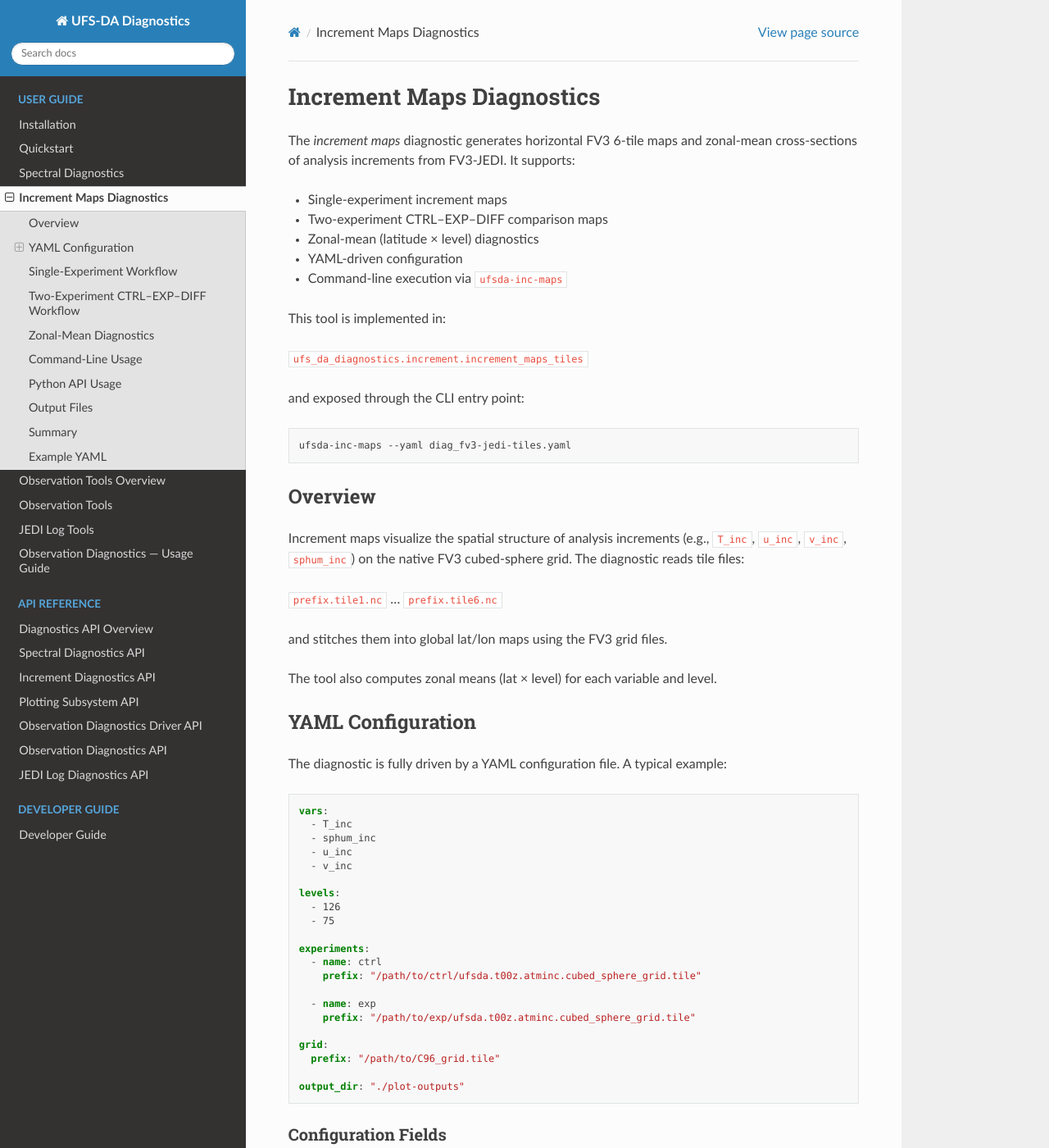
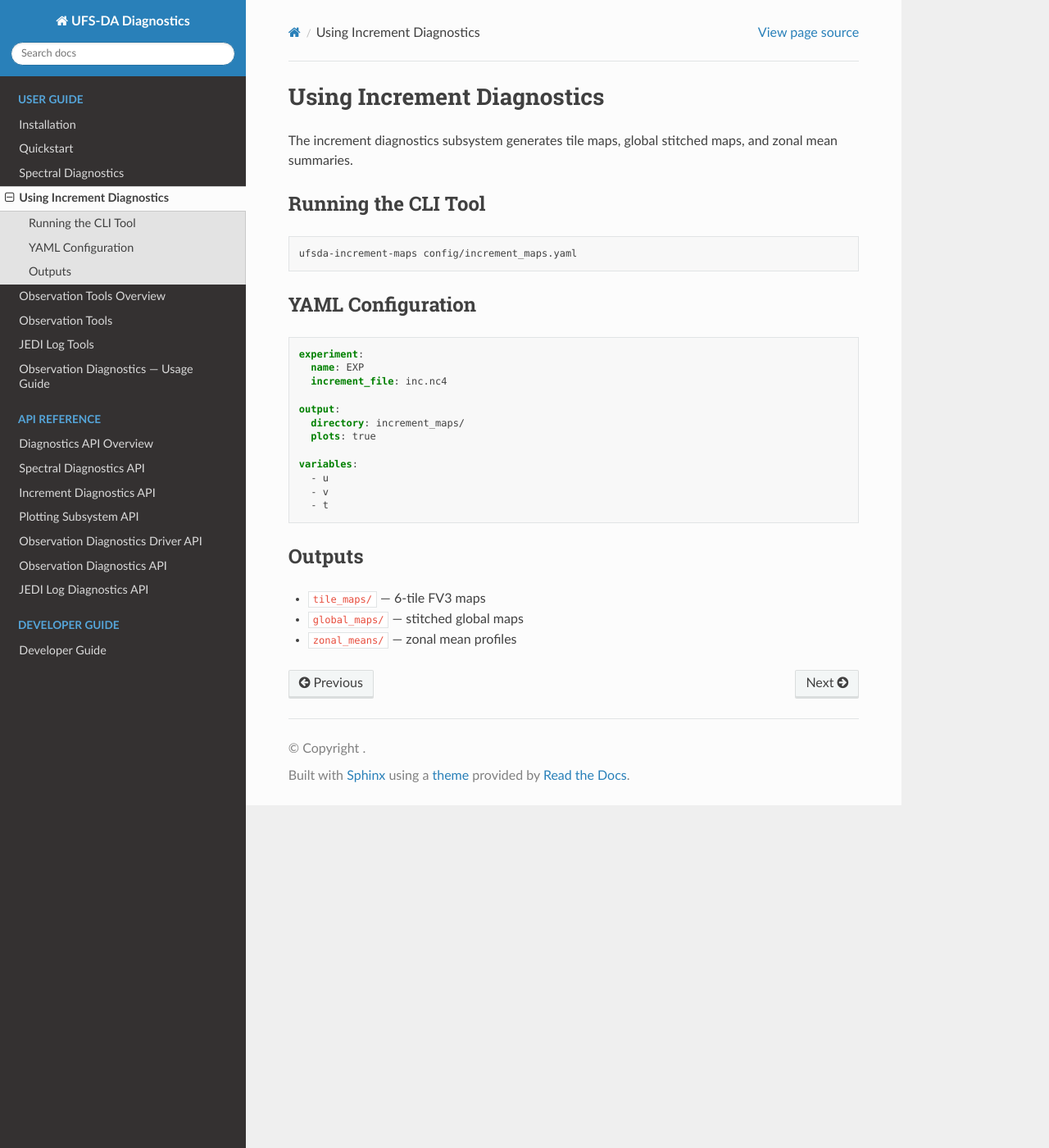
Before and after one commit to jkbk2004/ufs_da_diagnostics, a Sphinx documentation site: the page built from docs/usage_increment.rst, in a window 1280 px wide and 1400 px high. Shown: the whole window at 82% size. Built offline with Sphinx 7.4.7 and the Read the Docs theme 3.1.0, drawn with Linux system fonts in a browser that asks for light colours; some of the changed text lies outside the part shown.

Commit message:
Update usage_increment.rst

```diff
--- a/docs/usage_increment.rst
+++ b/docs/usage_increment.rst
@@ -1,231 +1,39 @@
-Increment Maps Diagnostics
-==========================
+Using Increment Diagnostics
+===========================
 
-The *increment maps* diagnostic generates horizontal FV3 6‑tile maps and
-zonal‑mean cross‑sections of analysis increments from FV3-JEDI. It supports:
+The increment diagnostics subsystem generates tile maps, global stitched
+maps, and zonal mean summaries.
 
-- Single‑experiment increment maps
-- Two‑experiment CTRL–EXP–DIFF comparison maps
-- Zonal‑mean (latitude × level) diagnostics
-- YAML‑driven configuration
-- Command-line execution via ``ufsda-inc-maps``
-
-This tool is implemented in:
-
-``ufs_da_diagnostics.increment.increment_maps_tiles``
-
-and exposed through the CLI entry point:
+Running the CLI Tool
+--------------------
 
 .. code-block:: bash
 
-    ufsda-inc-maps --yaml diag_fv3-jedi-tiles.yaml
-
-
-Overview
---------
-
-Increment maps visualize the spatial structure of analysis increments
-(e.g., ``T_inc``, ``u_inc``, ``v_inc``, ``sphum_inc``) on the native FV3
-cubed-sphere grid. The diagnostic reads tile files:
-
-``prefix.tile1.nc`` … ``prefix.tile6.nc``
-
-and stitches them into global lat/lon maps using the FV3 grid files.
-
-The tool also computes zonal means (lat × level) for each variable and level.
+    ufsda-increment-maps config/increment_maps.yaml
 
 
 YAML Configuration
 ------------------
 
-The diagnostic is fully driven by a YAML configuration file. A typical example:
-
 .. code-block:: yaml
 
-    vars:
-      - T_inc
-      - sphum_inc
-      - u_inc
-      - v_inc
+    experiment:
+      name: EXP
+      increment_file: inc.nc4
 
-    levels:
-      - 126
-      - 75
+    output:
+      directory: increment_maps/
+      plots: true
 
-    experiments:
-      - name: ctrl
-        prefix: "/path/to/ctrl/ufsda.t00z.atminc.cubed_sphere_grid.tile"
-
-      - name: exp
-        prefix: "/path/to/exp/ufsda.t00z.atminc.cubed_sphere_grid.tile"
-
-    grid:
-      prefix: "/path/to/C96_grid.tile"
-
-    output_dir: "./plot-outputs"
-
-Configuration Fields
-~~~~~~~~~~~~~~~~~~~~
-
-``vars``
-    List of increment variables to plot.
-
-``levels``
-    Vertical levels (FV3 native indices).
-
-``experiments``
-    One or two experiments.
-    - One experiment → single-case maps
-    - Two experiments → CTRL, EXP, DIFF maps
-
-``prefix``
-    Path prefix for tile files (tile1.nc … tile6.nc).
-
-``grid.prefix``
-    Path prefix for FV3 grid files.
-
-``output_dir``
-    Directory where PNG files are written.
+    variables:
+      - u
+      - v
+      - t
 
 
-Single-Experiment Workflow
---------------------------
-
-If the YAML file contains **one experiment**, the tool generates one map per
-variable and level:
-
-.. code-block:: bash
-
-    ufsda-inc-maps --yaml diag_fv3-jedi-tiles.yaml
-
-Output files:
-
-``T_inc_L126_ctrl.png``
-``T_inc_L75_ctrl.png``
-``u_inc_L126_ctrl.png``
-…
-
-Each figure contains:
-
-- 6 FV3 tiles stitched into a global lat/lon map
-- PlateCarree projection
-- Horizontal colorbar
-- Title with variable, level, and experiment name
-
-
-Two-Experiment CTRL–EXP–DIFF Workflow
--------------------------------------
-
-If the YAML file contains **two experiments**, the tool generates:
-
-- CTRL map
-- EXP map
-- DIFF map (EXP − CTRL)
-
-Example:
-
-.. code-block:: bash
-
-    ufsda-inc-maps --yaml diag_fv3-jedi-tiles.yaml
-
-Output files:
-
-``T_inc_L126_ctrl.png``
-``T_inc_L126_exp.png``
-``T_inc_L126_diff.png``
-
-Colorbars are normalized across all three panels for consistent comparison.
-
-
-Zonal-Mean Diagnostics
-----------------------
-
-For each variable and level, the tool computes a zonal mean:
-
-``zm(lat, level) = mean over longitude``
-
-Output files:
-
-``T_inc_L126_ctrl_zonal_mean.png``
-``T_inc_L126_exp_zonal_mean.png``
-``T_inc_L126_diff_zonal_mean.png``
-
-Features:
-
-- Latitude × level cross-section
-- Log-pressure or model-level vertical axis
-- Shared colorbar across CTRL–EXP–DIFF
-- Useful for diagnosing vertical increment structure
-
-
-Command-Line Usage
-------------------
-
-Basic usage:
-
-.. code-block:: bash
-
-    ufsda-inc-maps --yaml diag.yaml
-
-Specify output directory override:
-
-.. code-block:: bash
-
-    ufsda-inc-maps --yaml diag.yaml --outdir results/
-
-Run in batch mode (HPC):
-
-.. code-block:: bash
-
-    srun -n 1 ufsda-inc-maps --yaml diag.yaml
-
-
-Python API Usage
-----------------
-
-Although the CLI is recommended, the module can be used directly:
-
-.. code-block:: python
-
-    from ufs_da_diagnostics.increment.increment_maps_tiles import main, load_yaml_config
-
-    config = load_yaml_config("diag.yaml")
-    # The main() function handles full execution when run via CLI.
-
-
-Output Files
-------------
-
-The diagnostic produces:
-
-- Global increment maps (PNG)
-- Zonal-mean cross-sections (PNG)
-- One file per variable × level × experiment
-
-All outputs are written to ``output_dir``.
-
-
-Summary
+Outputs
 -------
 
-The increment maps diagnostic provides a fast, flexible way to visualize
-analysis increments from FV3-JEDI. With YAML-driven configuration and a
-simple CLI interface, it integrates cleanly into UFS-DA workflows and HPC
-batch pipelines.
-
-
-Example YAML
-------------
-
-A complete example YAML for increment diagnostics is included in:
-
-``ufs_da_diagnostics/examples/diag_fv3-jedi-tiles.yaml``
-
-This file demonstrates:
-
-- Tile-based increment maps
-- Dual-experiment comparisons
-- Zonal-mean diagnostics
-- Output directory structure
-
-Use it as a template for your own increment workflows.
+- ``tile_maps/`` — 6-tile FV3 maps
+- ``global_maps/`` — stitched global maps
+- ``zonal_means/`` — zonal mean profiles
```
